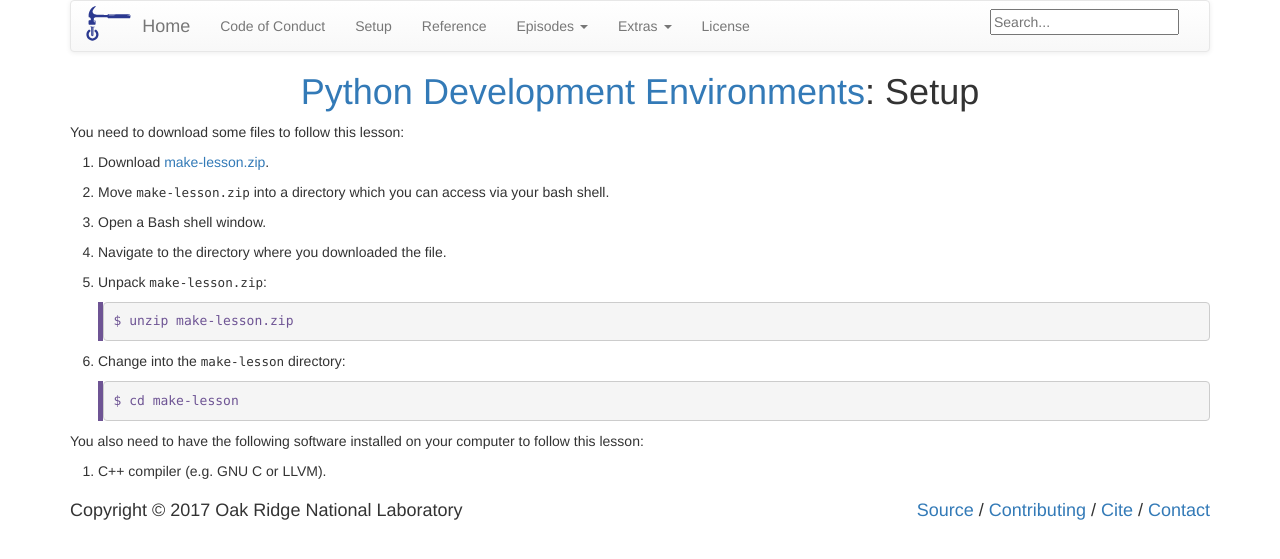
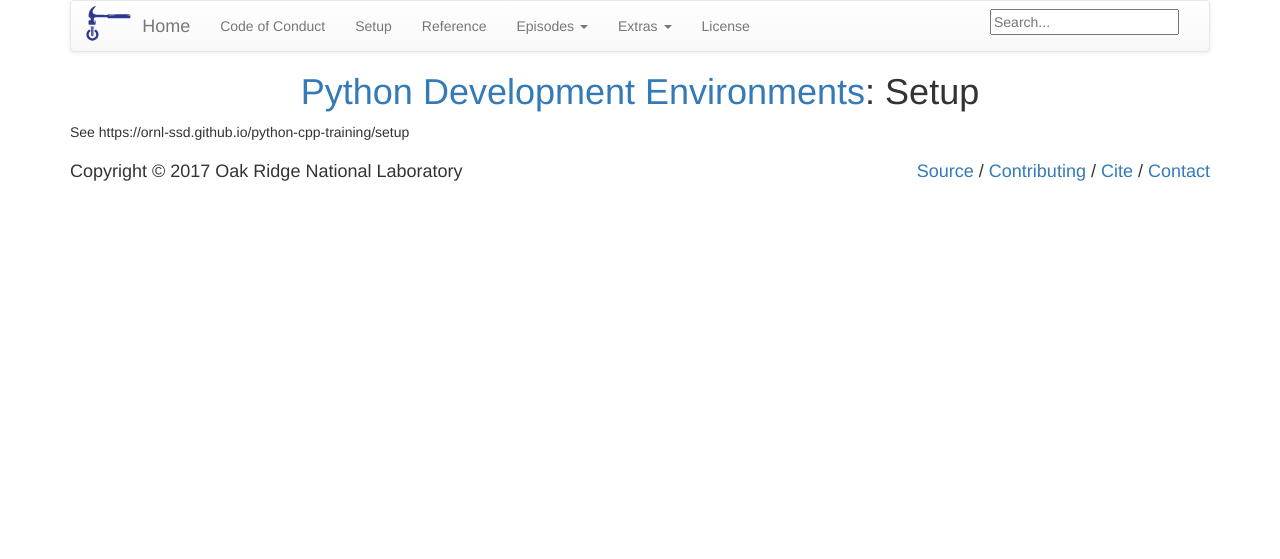
Before and after one commit to ornl-ssd/python-dev-env, a Jekyll site: the page built from setup.md, in a window 1280 px wide. Shown: the top 559 px of the page. Built offline with Jekyll 4.4.1, drawn with Linux system fonts in a browser that asks for light colours.

Commit message:
Try to reference setup url
Signed-off-by: Greg Watson <g.watson@computer.org>

```diff
--- a/setup.md
+++ b/setup.md
@@ -3,34 +3,4 @@
 title: "Setup"
 permalink: /setup/
 ---
-
-You need to download some files to follow this lesson:
-
-1. Download [make-lesson.zip][zip-file].
-
-2. Move `make-lesson.zip` into a directory which you can access via your bash shell.
-
-3. Open a Bash shell window.
-
-4. Navigate to the directory where you downloaded the file.
-
-5. Unpack `make-lesson.zip`:
-
-   ~~~
-   $ unzip make-lesson.zip
-   ~~~
-   {: .source}
-
-6. Change into the `make-lesson` directory:
-
-   ~~~
-   $ cd make-lesson
-   ~~~
-   {: .source}
-
-You also need to have the following software installed on your computer to
-follow this lesson:
-
-1. C++ compiler (e.g. GNU C or LLVM).
-
-[zip-file]: {{ page.root }}/files/make-lesson.zip
+See {{ site.url }}/python-cpp-training/setup
```
